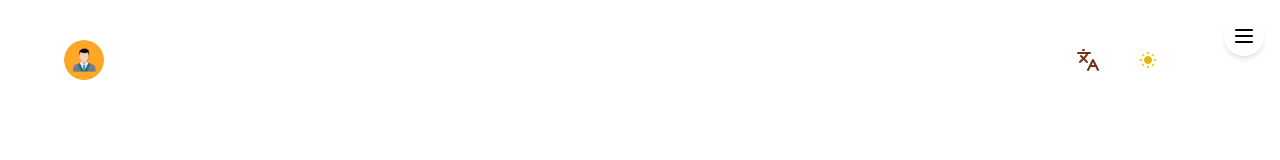
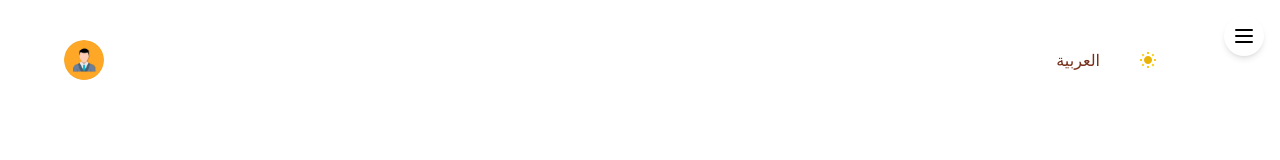
Before and after one commit to AbdulmalekAli60/My-Portfolio-, a React (Vite) app: page / in a window 1280 px wide. Shown: the top 160 px of the page. Built offline with nearby package versions, Linux system fonts and the light colour scheme.

Commit message:
adding arabic language support, language tag as class for html to change direction based on language

```diff
--- a/index.html
+++ b/index.html
@@ -8,7 +8,10 @@
     <script>
       (function () {
         var theme = localStorage.getItem("theme") || "light";
+        var language = localStorage.getItem("language") || "en";
+        document.documentElement.classList.add(language);
         document.documentElement.classList.add(theme);
+        document.documentElement.lang = language;
       })();
     </script>
   </head>
--- a/src/App.tsx
+++ b/src/App.tsx
@@ -6,15 +6,14 @@ import "./App.css";
 //External Libraries
 //External Libraries
 
-//Components + hocks
+//Components + data
 import Header from "./components/Header";
 import Projects from "./components/Projects";
 import Contact from "./components/Contact";
 import Footer from "./components/Footer";
 import NavigationMenu from "./components/NavigationMenu";
 import projectsData from "../src/data/projects.json";
-
-//Components + hocks
+//Components + data
 
 export interface Project {
   projectsID: number;
@@ -29,7 +28,7 @@ export interface Project {
 function App() {
   const projects: Project[] = projectsData as Project[];
   return (
-    <div className={`container`} id="home">
+    <div className="container" id="home">
       <NavigationMenu />
       <Header />
       <div className="mb-8 sm:mb-12 md:mb-16 lg:mb-24" id="projects">
@@ -43,7 +42,6 @@ function App() {
       })}
       <Contact />
       <Footer />
-      {/* </div> */}
     </div>
   );
 }
--- a/src/components/Header.tsx
+++ b/src/components/Header.tsx
@@ -2,14 +2,16 @@
 import useTheme from "../hocks/useTheme.tsx";
 
 // External Libraries
-import { Languages } from "lucide-react";
+// import { Languages } from "lucide-react";
 import img from "../assets/av.jpeg";
+import useLanguage from "../hocks/useLanguage.tsx";
 
 import { HashLink as Link } from "react-router-hash-link";
 // External Libraries
 export default function Header() {
   const { theme, toggleTheme } = useTheme();
-  console.log(theme);
+  const { language, toggleLanguage } = useLanguage();
+  console.log(language);
 
   return (
     <div className="mb-24">
@@ -19,8 +21,12 @@ export default function Header() {
         {/* Language and dark mode buttons */}
 
         <div className="flex justify-between mr-10   gap-2">
-          <button className=" rounded-3xl p-3 flex justify-center items-center text-textMain dark:text-darkTextMain hover:opacity-55  transition-colors duration-300">
-            <Languages />
+          <button
+            onClick={toggleLanguage}
+            className=" rounded-3xl p-3 flex justify-center items-center text-textMain dark:text-darkTextMain hover:opacity-55  transition-colors duration-300"
+          >
+            {/* <Languages /> */}
+            {language === "en" ? "العربية" : "English"}
           </button>
 
           <button
--- a/src/components/Projects.tsx
+++ b/src/components/Projects.tsx
@@ -82,6 +82,7 @@ export default function Projects({
                   <a
                     href={links.netlifyLink}
                     style={{ color: "white" }}
+                    target="_blank"
                     className="w-full bg-visitWebsiteButtonColor dark:bg-darkVisitWebsiteButtonColor text-center py-2 px-4 rounded-lg  flex items-center justify-center"
                   >
                     <ExternalLink className="mr-2" size={20} />
@@ -90,6 +91,7 @@ export default function Projects({
                   <a
                     href={links.repoLink}
                     style={{ color: "white" }}
+                    target="_blank"
                     className=" w-full text-center bg-gitHubButtonColor dark:bg-darkGitHubButtonColor py-2 px-4 rounded-lg flex items-center justify-center"
                   >
                     <Github className="mr-2" size={20} />
--- /dev/null
+++ b/src/hocks/useLanguage.tsx
@@ -0,0 +1,40 @@
+// React
+import { useEffect, useState } from "react";
+// React
+
+type Lang = "ar" | "en";
+
+const useLanguage = () => {
+  const initializeLanguage = (): Lang => {
+    const savedLanguage = localStorage.getItem("language") as Lang;
+    if (savedLanguage && (savedLanguage === "ar" || savedLanguage === "en")) {
+      return savedLanguage;
+    }
+    return "en"; // default
+  };
+
+  const [language, setLanguage] = useState<Lang>(initializeLanguage); // en or ar
+
+  const applyLanguage = (newLanguage: Lang) => {
+    document.documentElement.classList.remove("ar", "en");
+    document.documentElement.classList.add(newLanguage);
+    document.documentElement.lang = newLanguage; // lang attribuet of html tag
+    localStorage.setItem("language", newLanguage);
+  };
+
+  const toggleLanguage = (): void => {
+    setLanguage((prevLanguage) => {
+      const newLanguage: Lang = prevLanguage === "en" ? "ar" : "en";
+      applyLanguage(newLanguage);
+      return newLanguage;
+    });
+  };
+
+  useEffect(() => {
+    applyLanguage(language);
+  }, [language]);
+
+  return { language, toggleLanguage };
+};
+
+export default useLanguage;
--- a/src/index.css
+++ b/src/index.css
@@ -13,6 +13,10 @@
 
 * {
   box-sizing: border-box;
+}
+
+html.ar{
+  direction: rtl;
 }
 
 /* Custom Fonts */
```
